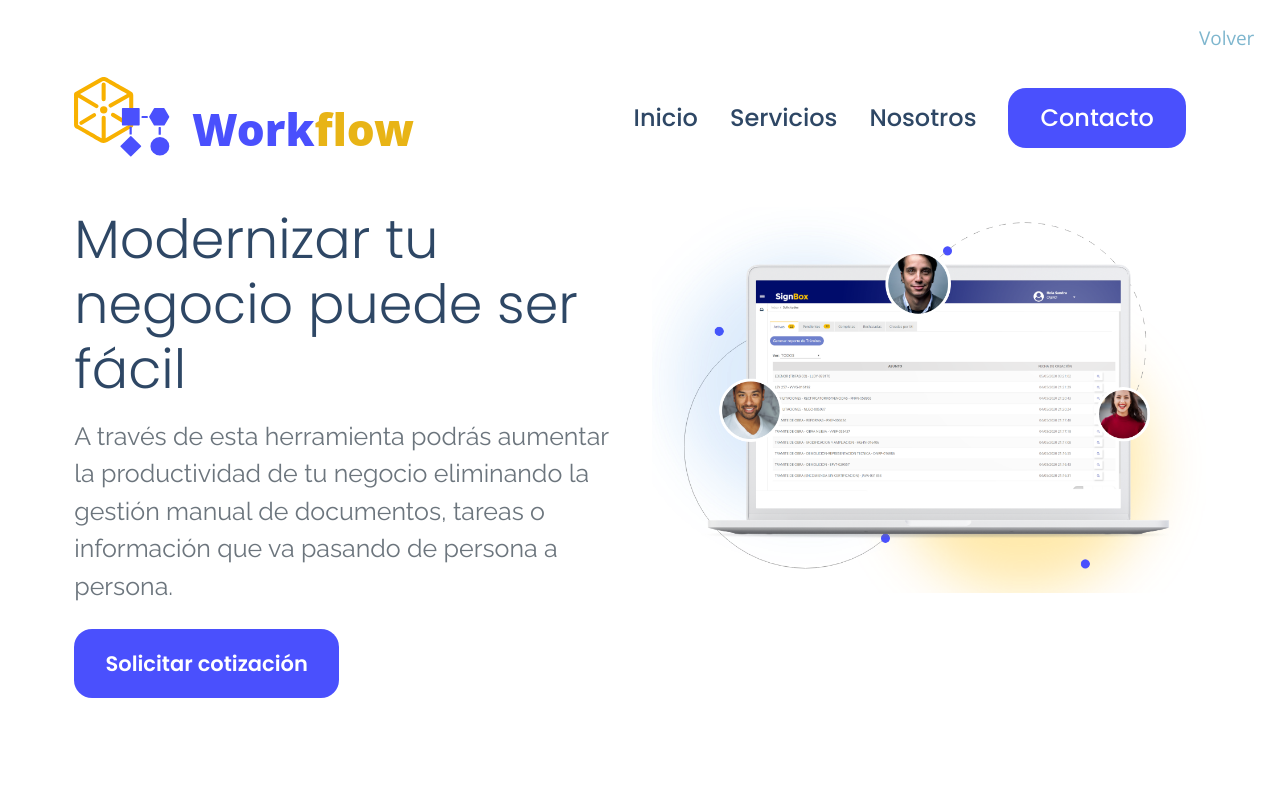
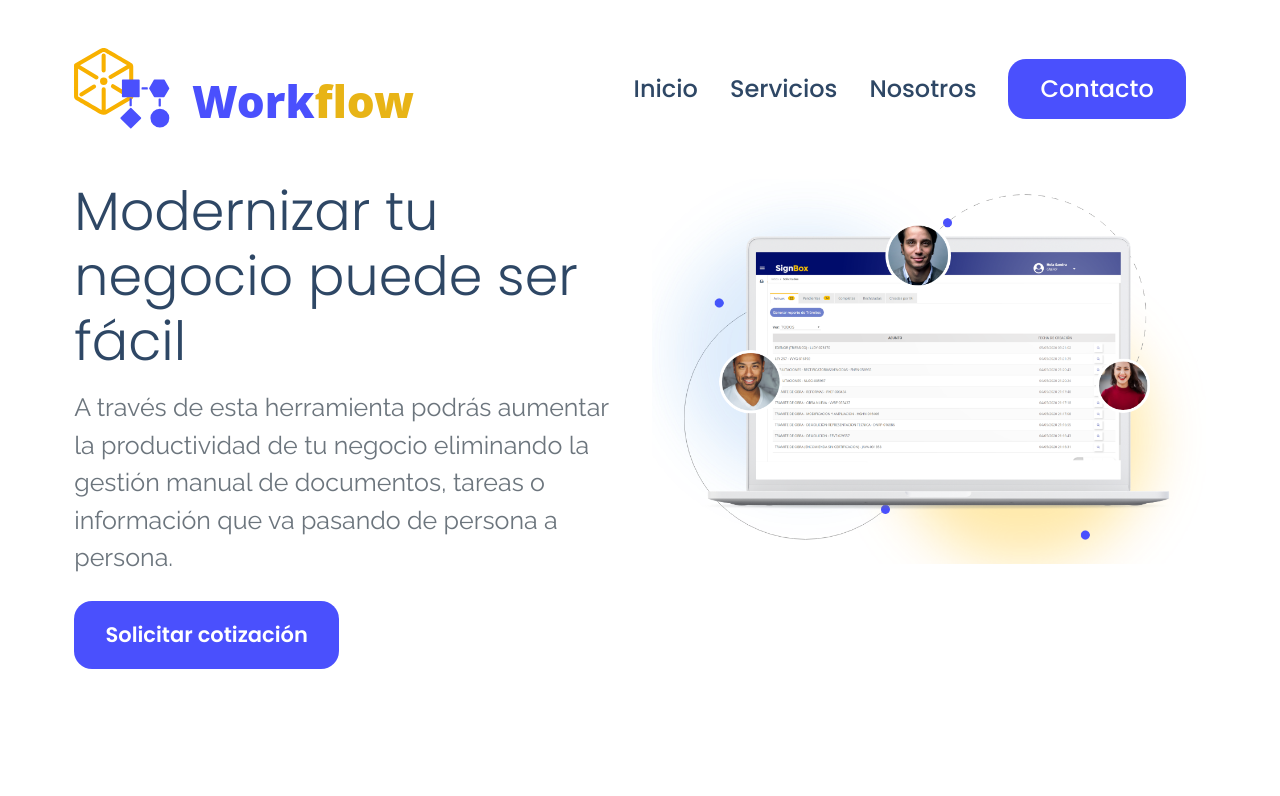
Before and after one commit to Aplietexe/boxcustodia-workflow, a React (Create React App) app: page / in a window 1280 px wide. Shown: the top 796 px of the page. Built offline with nearby package versions, Linux system fonts and the light colour scheme.

Commit message:
Remove go back button

```diff
--- a/src/components/Navbar.tsx
+++ b/src/components/Navbar.tsx
@@ -1,4 +1,3 @@
-/* eslint-disable react/jsx-no-leaked-render */
 import { Col, Image as ImageComponent, Row } from "react-bootstrap"
 import styled from "styled-components"
 import { useCallback } from "react"
@@ -7,18 +6,8 @@ import workflowLogo from "../assets/Navbar/workflow-logo.svg"
 import loginIcon from "../assets/Navbar/login-icon.svg"
 import burgerIcon from "../assets/Navbar/burger-icon.svg"
 import type { SetState } from "../types"
-import useBreakpoints from "../hooks/useBreakpoints"
 
 import Pad from "./common/Pad"
-
-const StyledLink = styled.a`
-  font-family: "Open Sans", sans-serif;
-  font-size: 1.1875rem;
-  font-weight: 400;
-  color: #7eb6ce;
-
-  text-decoration: none;
-`
 
 const StyledImage = styled(ImageComponent)`
   width: 2rem;
@@ -69,30 +58,10 @@ const Navbar = ({ setIsSidebarOpen }: NavbarProps) => {
     setIsSidebarOpen(true)
   }, [setIsSidebarOpen])
 
-  const breakpoints = useBreakpoints()
-
-  const goBack = (
-    <Row className="mt-4 mb-3 mb-xl-4">
-      <Col
-        className="text-end text-xl-center"
-        xl={{ offset: 11, span: 1 }}
-        xs={{ offset: 10, span: 2 }}
-      >
-        <StyledLink href="#">Volver</StyledLink>
-      </Col>
-    </Row>
-  )
-
   return (
-    <>
-      {breakpoints.xl && goBack}
     <Pad>
-        {!breakpoints.xl && goBack}
-        <Row>
-          <Col
-            className="d-flex align-items-end fs-1 ps-4 pb-2 d-xl-none"
-            xs={2}
-          >
+      <Row className="pt-5">
+        <Col className="d-flex align-items-end fs-1 ps-4 pb-2 d-xl-none" xs={2}>
           <ImageComponent
             alt="Abrir menú"
             fluid
@@ -138,7 +107,6 @@ const Navbar = ({ setIsSidebarOpen }: NavbarProps) => {
         </NavLinks>
       </Row>
     </Pad>
-    </>
   )
 }
 
```
Lines whose indentation alone changed are shown as unchanged.
